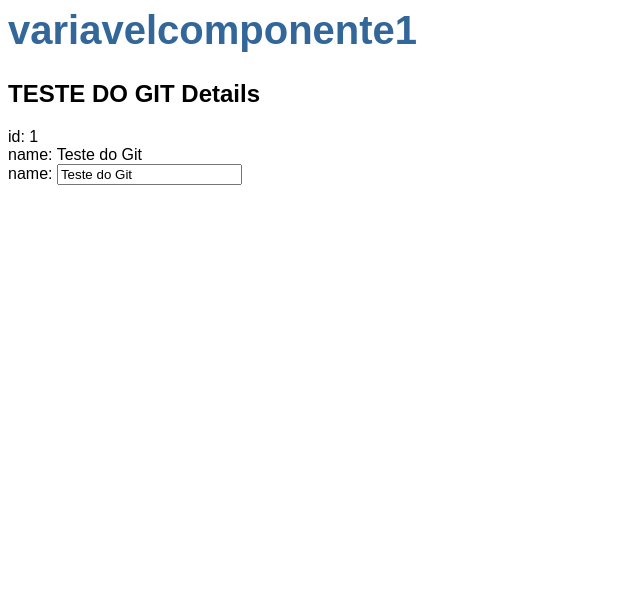
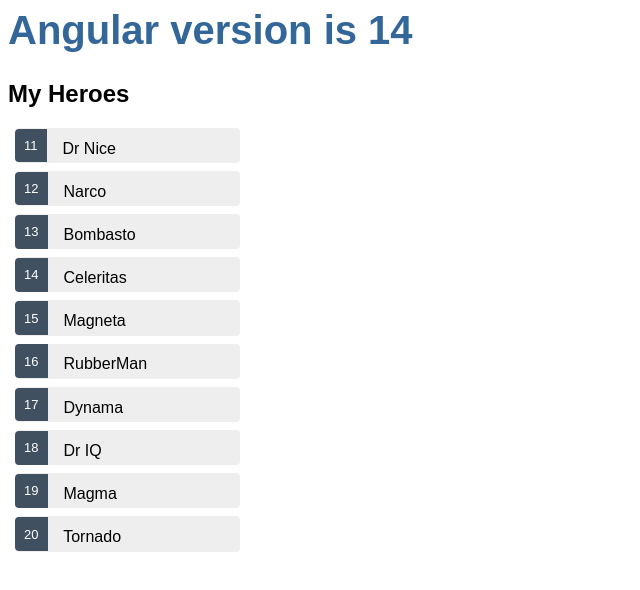
Before and after one commit to codigosincero/PrimeiroProjetoAWSAngular, an Angular app: page / in a window 1280 px wide. Shown: the top 590 px of the page, without its empty margins (0-640 px from the left). Built offline with nearby package versions, Linux system fonts and the light colour scheme.

Commit message:
Display List

```diff
--- a/src/app/app.component.html
+++ b/src/app/app.component.html
@@ -1,2 +1,2 @@
-<h1> {{ "variavelcomponente1" }}</h1>
+<h1> {{variavelcomponente1}}</h1>
 <app-heroes></app-heroes>
--- a/src/app/heroes/heroes.component.css
+++ b/src/app/heroes/heroes.component.css
@@ -0,0 +1,44 @@
+/* HeroesComponent's private CSS styles */
+.heroes {
+  margin: 0 0 2em 0;
+  list-style-type: none;
+  padding: 0;
+  width: 15em;
+}
+.heroes li {
+  cursor: pointer;
+  position: relative;
+  left: 0;
+  background-color: #eee;
+  margin: 0.5em;
+  padding: 0.3em 0;
+  height: 1.6em;
+  border-radius: 4px;
+}
+.heroes li:hover {
+  color: #607d8b;
+  background-color: #ddd;
+  left: 0.1em;
+}
+.heroes li.selected {
+  background-color: #cfd8dc;
+  color: white;
+}
+.heroes li.selected:hover {
+  background-color: #bbd8dc;
+  color: white;
+}
+.heroes .badge {
+  display: inline-block;
+  font-size: small;
+  color: white;
+  padding: 0.8em 0.7em 0 0.7em;
+  background-color: #405061;
+  line-height: 1em;
+  position: relative;
+  left: -1px;
+  top: -4px;
+  height: 1.8em;
+  margin-right: 0.8em;
+  border-radius: 4px 0 0 4px;
+}
--- a/src/app/heroes/heroes.component.html
+++ b/src/app/heroes/heroes.component.html
@@ -1,9 +1,18 @@
-<h2>{{hero.name | uppercase}} Details</h2>
-<div><span>id: </span>{{hero.id}}</div>
-<div><span>name: </span>{{hero.name}}</div>
+<h2>My Heroes</h2>
+<ul class="heroes">
+	<li *ngFor="let hero of heroesLista" [class.selected]="hero === selectedHero" (click)="onSelect(hero)">
+		<span class="badge">{{hero.id}}</span> {{hero.name}}
+	</li>
+</ul>
 
-<div>
-	<label>name:
-    <input [(ngModel)]="hero.name" placeholder="name"/>
-  </label>
+<div *ngIf="selectedHero">
+
+	<h2>{{selectedHero.name | uppercase}} Details</h2>
+	<div><span>id: </span>{{selectedHero.id}}</div>
+	<div>
+		<label>name:
+      <input [(ngModel)]="selectedHero.name" placeholder="name"/>
+    </label>
+	</div>
+
 </div>
--- a/src/app/heroes/heroes.component.ts
+++ b/src/app/heroes/heroes.component.ts
@@ -1,17 +1,21 @@
 import { Component, OnInit } from "@angular/core";
 import { Hero } from "../hero";
+import { HEROESMock } from "../mock-heroes";
+
 @Component({
   selector: "app-heroes",
   templateUrl: "./heroes.component.html",
   styleUrls: ["./heroes.component.css"]
 })
 export class HeroesComponent implements OnInit {
-  hero: Hero = {
-    id: 1,
-    name: "Teste do Git"
-  };
+  heroesLista = HEROESMock;
+  selectedHero?: Hero;
 
   constructor() {}
 
   ngOnInit() {}
+
+  onSelect(hero: Hero): void {
+    this.selectedHero = hero;
+  }
 }
--- /dev/null
+++ b/src/app/mock-heroes.ts
@@ -0,0 +1,14 @@
+import { Hero } from "./hero";
+
+export const HEROESMock: Hero[] = [
+  { id: 11, name: "Dr Nice" },
+  { id: 12, name: "Narco" },
+  { id: 13, name: "Bombasto" },
+  { id: 14, name: "Celeritas" },
+  { id: 15, name: "Magneta" },
+  { id: 16, name: "RubberMan" },
+  { id: 17, name: "Dynama" },
+  { id: 18, name: "Dr IQ" },
+  { id: 19, name: "Magma" },
+  { id: 20, name: "Tornado" }
+];
```
